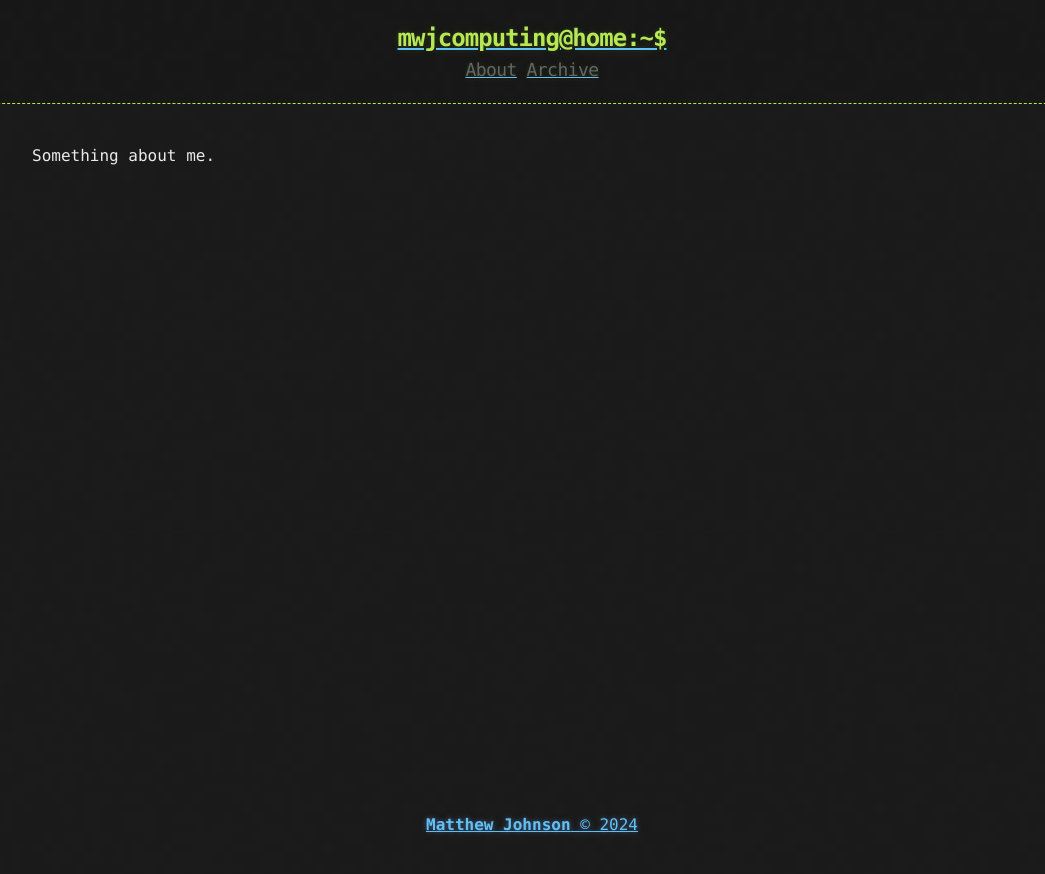
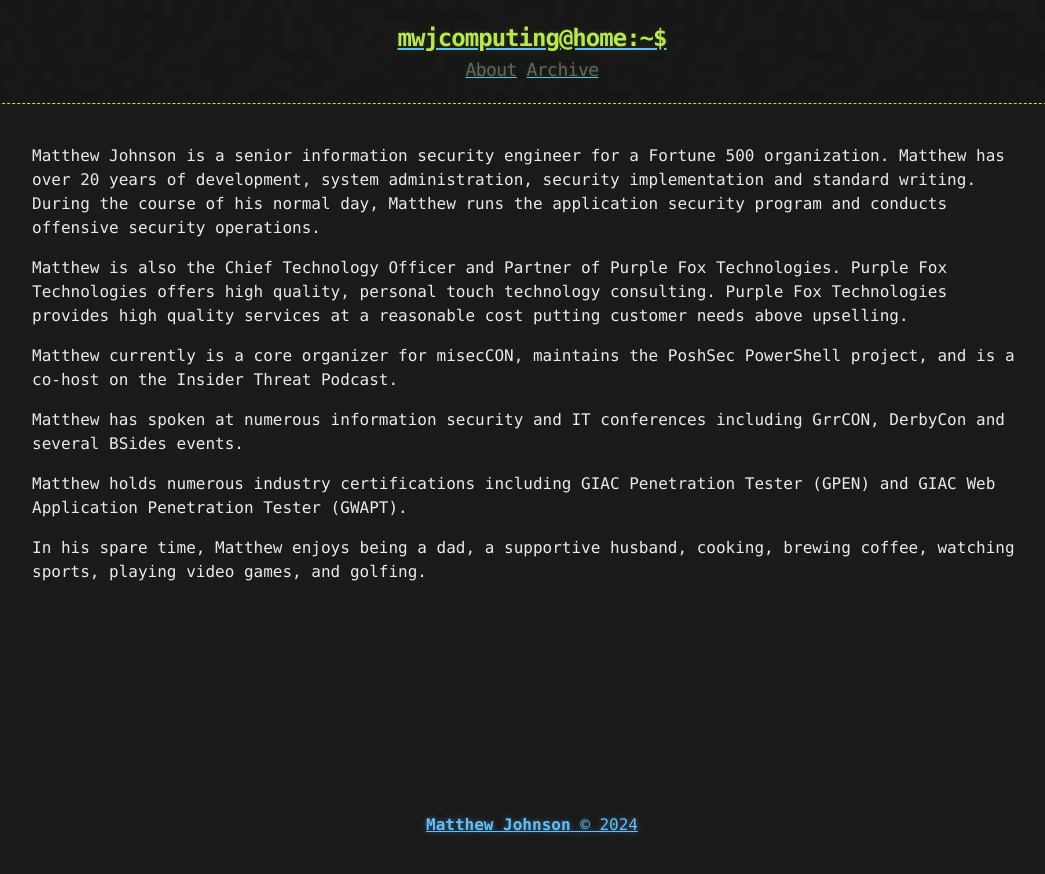
Before and after one commit to mwjcomputing/mwjcomputing.github.io, a Jekyll site: the page built from about.md, in a window 1280 px wide. Shown: the top 874 px of the page, without its empty margins (108-1153 px from the left). Built offline with Jekyll 4.4.1, drawn with Linux system fonts in a browser that asks for light colours.

Commit message:
Update About

```diff
--- a/about.md
+++ b/about.md
@@ -3,4 +3,14 @@ layout: page
 title: About
 ---
 
-Something about me.
+Matthew Johnson is a senior information security engineer for a Fortune 500 organization. Matthew has over 20 years of development, system administration, security implementation and standard writing. During the course of his normal day, Matthew runs the application security program and conducts offensive security operations.
+
+Matthew is also the Chief Technology Officer and Partner of Purple Fox Technologies. Purple Fox Technologies offers high quality, personal touch technology consulting. Purple Fox Technologies provides high quality services at a reasonable cost putting customer needs above upselling.
+
+Matthew currently is a core organizer for misecCON, maintains the PoshSec PowerShell project, and is a co-host on the Insider Threat Podcast.
+
+Matthew has spoken at numerous information security and IT conferences including GrrCON, DerbyCon and several BSides events.
+
+Matthew holds numerous industry certifications including GIAC Penetration Tester (GPEN) and GIAC Web Application Penetration Tester (GWAPT).
+
+In his spare time, Matthew enjoys being a dad, a supportive husband, cooking, brewing coffee, watching sports, playing video games, and golfing.
```
